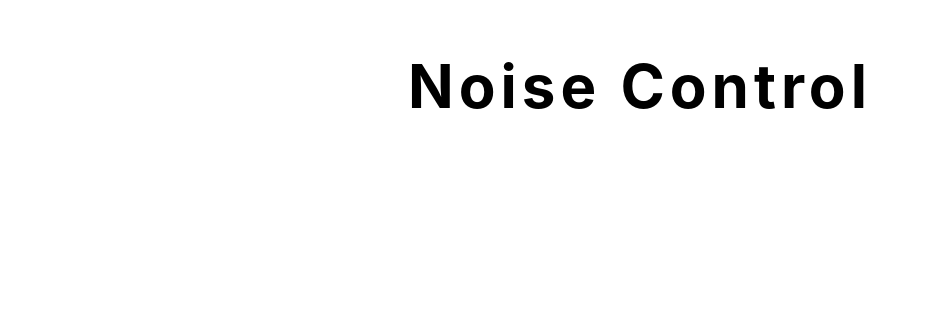
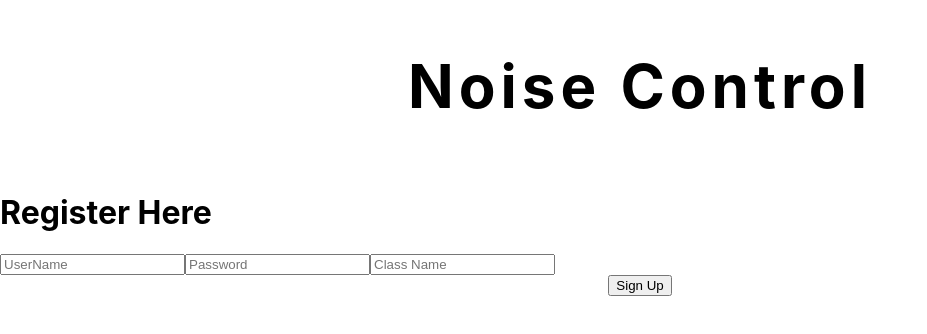
Before and after one commit to bw-noise-controller-raine/noise-contoller-Autumn-King-Jones, a React (Create React App) app in the folder noisecontrol/: page /register in a window 1280 px wide. Shown: the top 334 px of the page, without its empty margins (0-927 px from the left). Built offline with nearby package versions, Linux system fonts and the light colour scheme.

Commit message:
working on bugs

```diff
--- a/noisecontrol/src/App.css
+++ b/noisecontrol/src/App.css
@@ -19,7 +19,9 @@
   color: white;
 } */
 
-
+.App{
+  height:100vh;
+}
 
 
 .container{
--- a/noisecontrol/src/App.js
+++ b/noisecontrol/src/App.js
@@ -3,7 +3,7 @@ import axios from 'axios'
 import './App.css';
 import {Route} from 'react-router-dom';
 import LogIn from './authorization/LogIn';
-// import Register from './components/register';
+import Register from './components/register';
 import mainpage from './components/aquarium';
 import Header from './components/header';
 import UpdateClass from './components/updating';
@@ -47,7 +47,7 @@ render() {
     <div className="App">
      <Header />
      <Route exact path ='/' component = {LogIn} />
-     {/* <Route  path ='/register' component = {Register}/> */}
+     <Route  path ='/register' component = {Register}/>
      <Route path = '/mainpage' component = {mainpage}/>
      <Route path='/updating' render={props => (
        <UpdateClass{...props}
--- a/noisecontrol/src/components/register.js
+++ b/noisecontrol/src/components/register.js
@@ -20,14 +20,14 @@ class Register extends Component {
         })
     }
 
-    register = e => {
+    newregister = e => {
         e.preventDefault();
-        if (!this.state.credentials.username || !this.state.credentials.passwords) {
+        if (!this.state.credentials.username || !this.state.credentials.password) {
             alert('Please Enter Correct UserName and Password')
             return null;
         } else {
             this.props.register(this.state.credentials)
-                .then(() => this.props.history.push('./login'))
+                .then(() => this.props.history.push('/'))
             this.setState({
                 username: '',
                 password: '',
@@ -41,7 +41,7 @@ class Register extends Component {
         return (
             <div>
                 <h1>Register Here</h1>
-                <form onSubmit={this.register}>
+                <form onSubmit={this.newregister}>
                     <input
                         type='text'
                         name='username'
@@ -62,7 +62,7 @@ class Register extends Component {
                         onChange={this.changeHandler}
                         placeholder='Class Name'
                         />
-                   <Link to='/'> <button>Sign Up</button> </Link>
+                    <button type='submit'>Sign Up</button>
                 </form>
             </div>
         )
@@ -76,5 +76,5 @@ const mapStateToProps = state => {
     }
 }
 export default connect(mapStateToProps,
-    {register: register})
+    {register})
     (Register);
```
